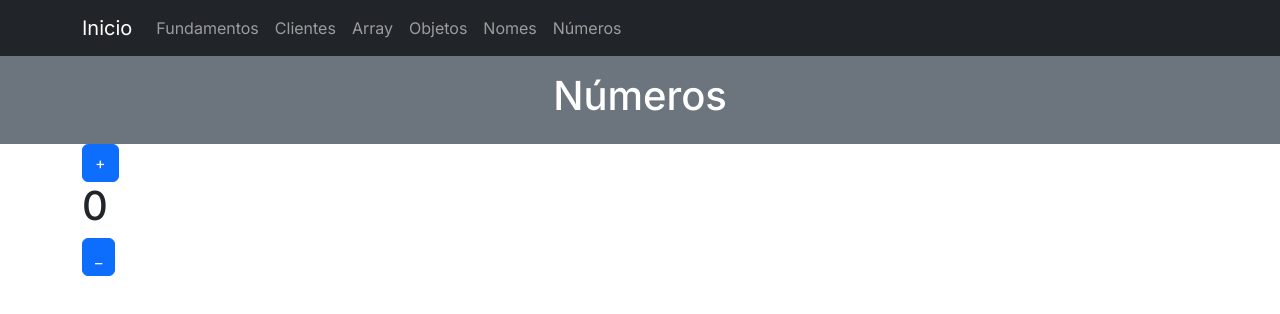
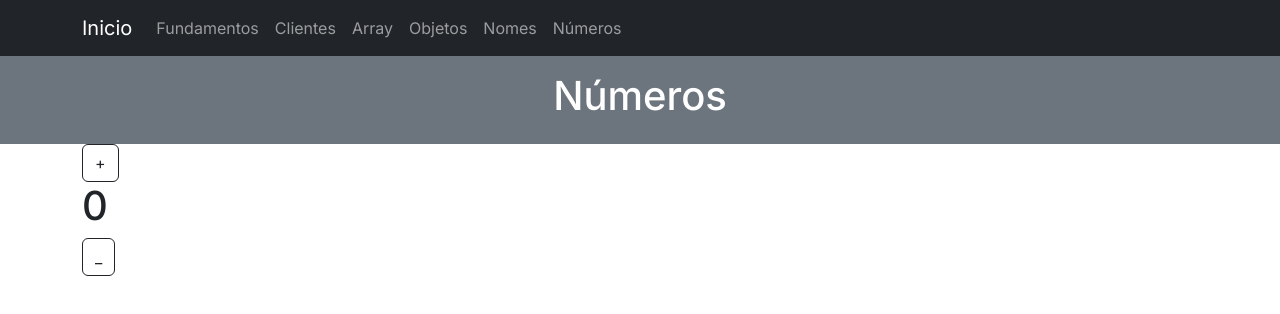
Before and after one commit to pedru44/fundamentos-react, a Next.js app: page /numeros in a window 1280 px wide. Shown: the top 314 px of the page. Built offline with nearby package versions, Linux system fonts and the light colour scheme.

Commit message:
atualizado

```diff
--- a/src/app/numeros/page.js
+++ b/src/app/numeros/page.js
@@ -18,9 +18,9 @@ export default function Numeros(){
 
     return (
         <Pagina titulo="Números">
-            <Button onClick={aumentar}>+</Button>
+            <Button onClick={aumentar} variant="outline-dark">+</Button>
             <h1>{numero}</h1>
-            <Button onClick={diminuir}>_</Button>
+            <Button onClick={diminuir} variant="outline-dark">_</Button>
 
 
         </Pagina>
```
